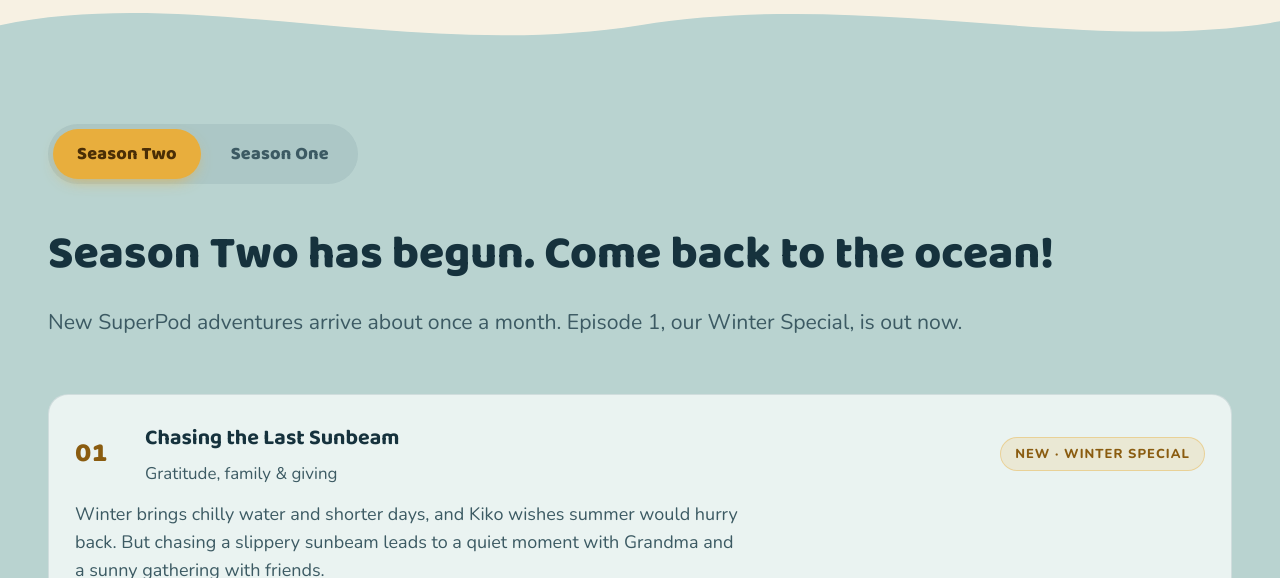
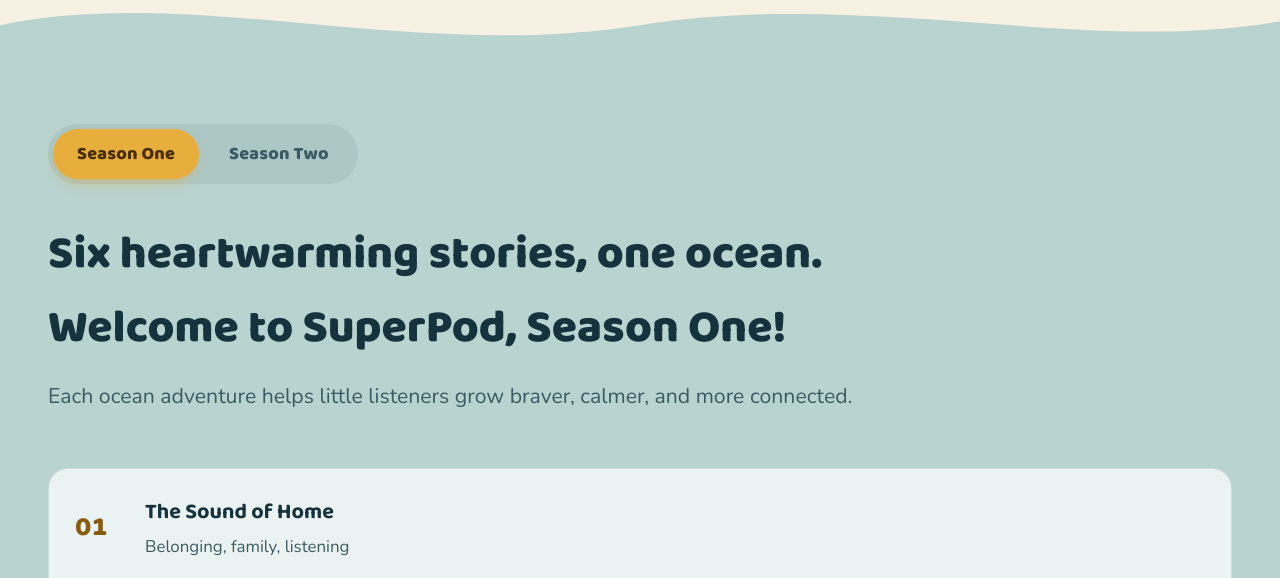
Before and after one commit to superpodkids/superpod-website, a plain HTML site: page index.html in a window 1280 px wide. Shown: the part 1160-1738 px from the top of the page. Drawn offline with Linux system fonts and the light colour scheme.

Commit message:
Add files via upload

```diff
--- a/index.html
+++ b/index.html
@@ -294,10 +294,10 @@
   <section class="band-season" id="episodes">
     <div class="wrap">
       <div class="season-tabs reveal" role="tablist" aria-label="Choose a season">
-        <button type="button" class="season-tab" role="tab" id="tab-season-2" aria-controls="season-2" aria-selected="true" data-season="2">Season Two</button>
-        <button type="button" class="season-tab" role="tab" id="tab-season-1" aria-controls="season-1" aria-selected="false" data-season="1" tabindex="-1">Season One</button>
+        <button type="button" class="season-tab" role="tab" id="tab-season-1" aria-controls="season-1" aria-selected="true" data-season="1">Season One</button>
+        <button type="button" class="season-tab" role="tab" id="tab-season-2" aria-controls="season-2" aria-selected="false" data-season="2" tabindex="-1">Season Two</button>
       </div>
-      <div class="season-panel" id="season-2" role="tabpanel" aria-labelledby="tab-season-2">
+      <div class="season-panel" id="season-2" role="tabpanel" aria-labelledby="tab-season-2" hidden>
       <div class="band-head reveal">
         <h2>Season Two has begun. Come back to the ocean!</h2>
         <p class="band-sub">New SuperPod adventures arrive about once a month. Episode 1, our Winter Special, is out now.</p>
@@ -355,7 +355,7 @@
         </article>
       </div>
       </div>
-      <div class="season-panel" id="season-1" role="tabpanel" aria-labelledby="tab-season-1" hidden>
+      <div class="season-panel" id="season-1" role="tabpanel" aria-labelledby="tab-season-1">
       <div class="band-head reveal">
         <h2>Six heartwarming stories, one ocean. Welcome to SuperPod, Season One!</h2>
         <p class="band-sub">Each ocean adventure helps little listeners grow braver, calmer, and more connected.</p>
@@ -1002,7 +1002,7 @@
   document.querySelectorAll('.signup-form').forEach(wireKitForm);
 
 
-  // Season tabs (Season Two shown by default). Exposes window.showSeason so other
+  // Season tabs (Season One shown by default). Exposes window.showSeason so other
   // scripts (the hero "Listen Now" button) can reveal Season One before scrolling.
   (function(){
     var tabs = Array.prototype.slice.call(document.querySelectorAll('.season-tab'));
```
